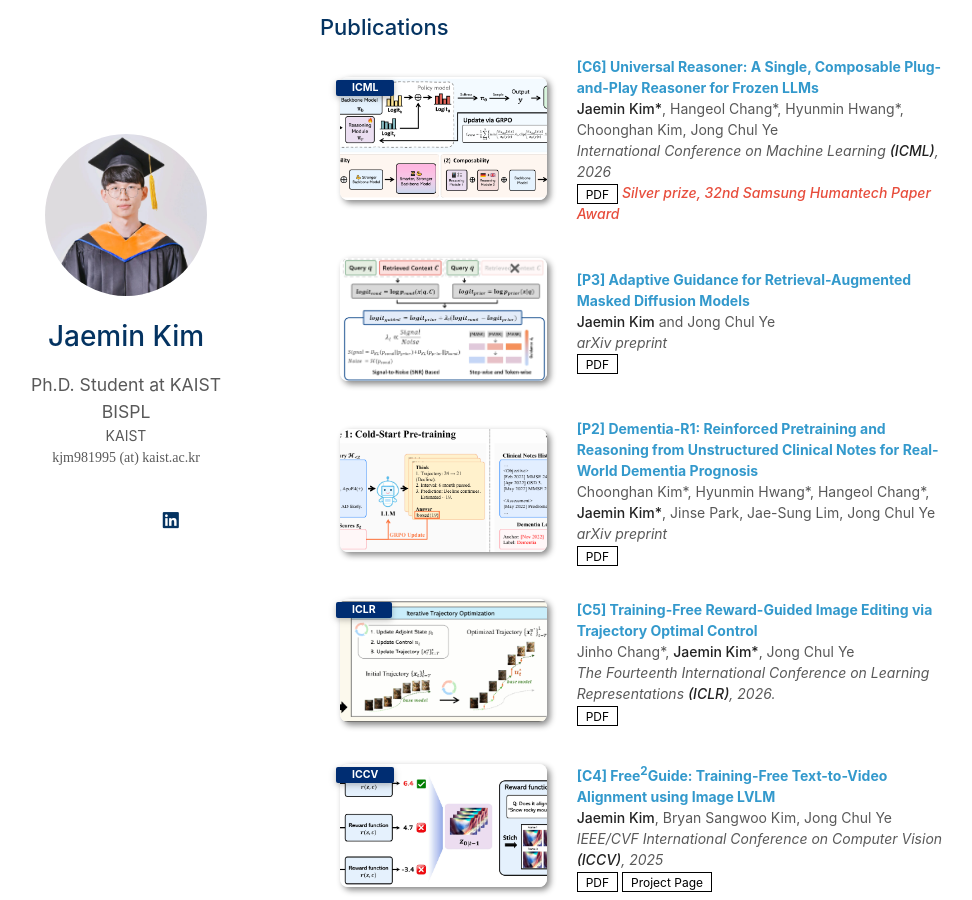
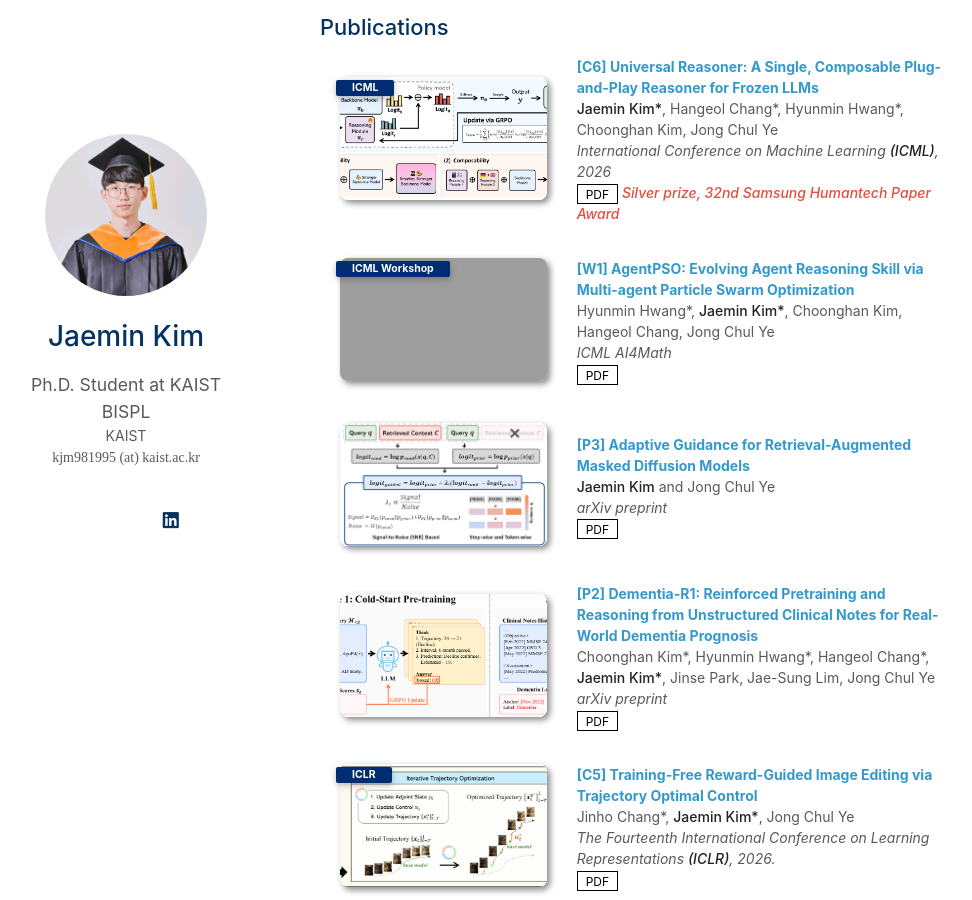
Before and after one commit to kjm981995/kjm981995.github.io, a Jekyll site: the page built from index.md, in a window 1280 px wide and 900 px high, scrolled down 741 px. Shown: the whole window, without its empty margins (150-1122 px from the left). Built offline with Jekyll 4.4.1, drawn with Linux system fonts in a browser that asks for light colours; a style sheet for code colours, icons or effects is not loaded; our own code applies the rules of GitHub Pages for plain Markdown files; grey boxes are pictures that could not be loaded.

Commit message:
Update publications.yml

```diff
--- a/_data/publications.yml
+++ b/_data/publications.yml
@@ -6,6 +6,13 @@ main:
     pdf: https://arxiv.org/abs/2505.19075
     image: ./assets/img/unir.PNG
     notes: Silver prize, 32nd Samsung Humantech Paper Award
+
+  - title: "[W1] AgentPSO: Evolving Agent Reasoning Skill via Multi-agent Particle Swarm Optimization"
+    authors: Hyunmin Hwang*, <strong>Jaemin Kim*</strong>, Choonghan Kim, Hangeol Chang, Jong Chul Ye
+    conference_short: ICML Workshop
+    conference: ICML AI4Math
+    pdf: https://arxiv.org/abs/2605.08704
+    image: ./assets/img/agentpso.png
 
   - title: "[P3] Adaptive Guidance for Retrieval-Augmented Masked Diffusion Models"
     authors: <strong>Jaemin Kim</strong> and Jong Chul Ye
```
